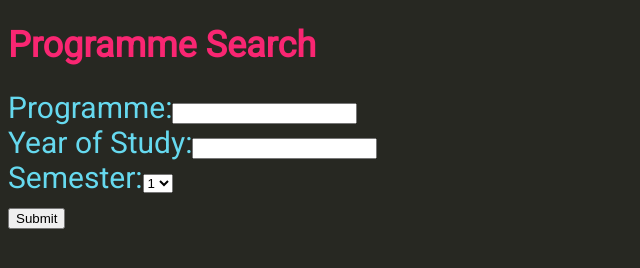
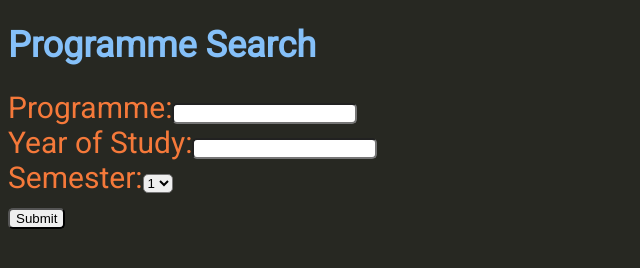
Before and after one commit to caelan-smyth/2020-ca326-bettertimetables, a React app in the folder bettertimetable-app/: page / in a window 1280 px wide. Shown: the whole page, without its empty margins (0-640 px from the left). Built offline with nearby package versions, Linux system fonts and the light colour scheme; no server answers.

Commit message:
Added input styling to index.css

```diff
--- a/bettertimetable-app/src/index.css
+++ b/bettertimetable-app/src/index.css
@@ -5,11 +5,19 @@ body {
     font-family: 'Roboto';
     font-size: 30px;
     background-color: #272822;
-    color: #66D9Ef;
+    color: #F5793A;
 }
 
 h1 {
     font-size: 36px;
     font-family: 'Roboto';
-    color: #f92672;
+    color: #85C0F9;
 }
+
+.submitbutton {
+    border-radius: 5px;
+}
+
+.searchbox {
+    border-radius: 5px;
+}
--- a/bettertimetable-app/src/index.js
+++ b/bettertimetable-app/src/index.js
@@ -39,20 +39,20 @@ class Search extends React.Component {
                 <form method="get">
                     <label>
                         Programme:
-                        <input type="text" name="course" onChange={this.changeHandler} />
+                        <input type="text" name="course" onChange={this.changeHandler} class="searchbox" />
                     </label><br />
                     <label>
                         Year of Study:
-                        <input type="text" name="year" onChange={this.changeHandler} />
+                        <input type="text" name="year" onChange={this.changeHandler} class="searchbox" />
                     </label><br />
                     <label>
                         Semester:
-                        <select name="semester" >
+                        <select name="semester" class="searchbox">
                             <option value="one">1</option>
                             <option value="two">2</option>
                         </select>
                     </label><br />
-                    <input type="Submit" value="Submit" name="search for course" />
+                    <input type="Submit" value="Submit" name="search for course" class="submitbutton" />
                 </form>
             </div>
         );
```
